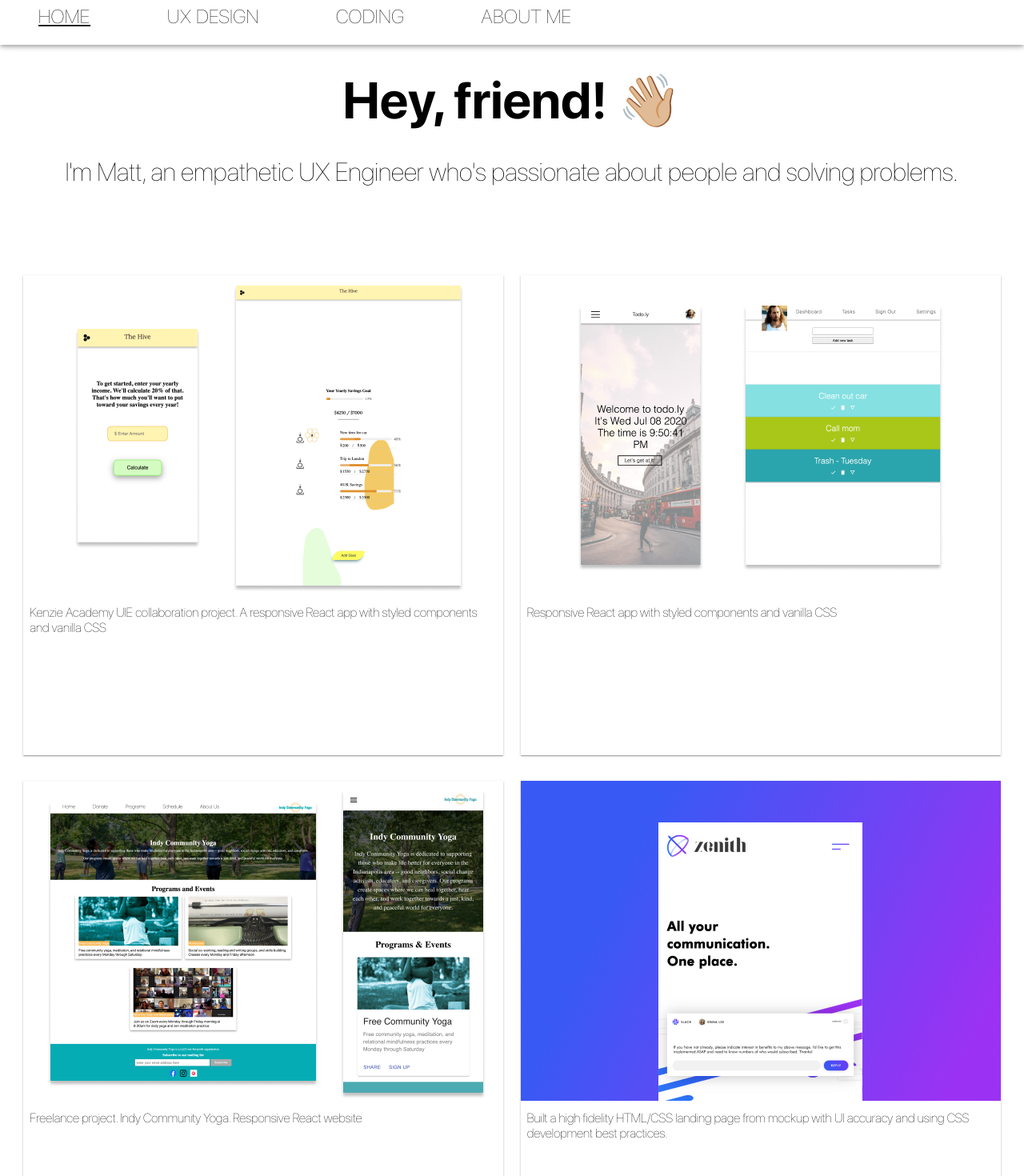
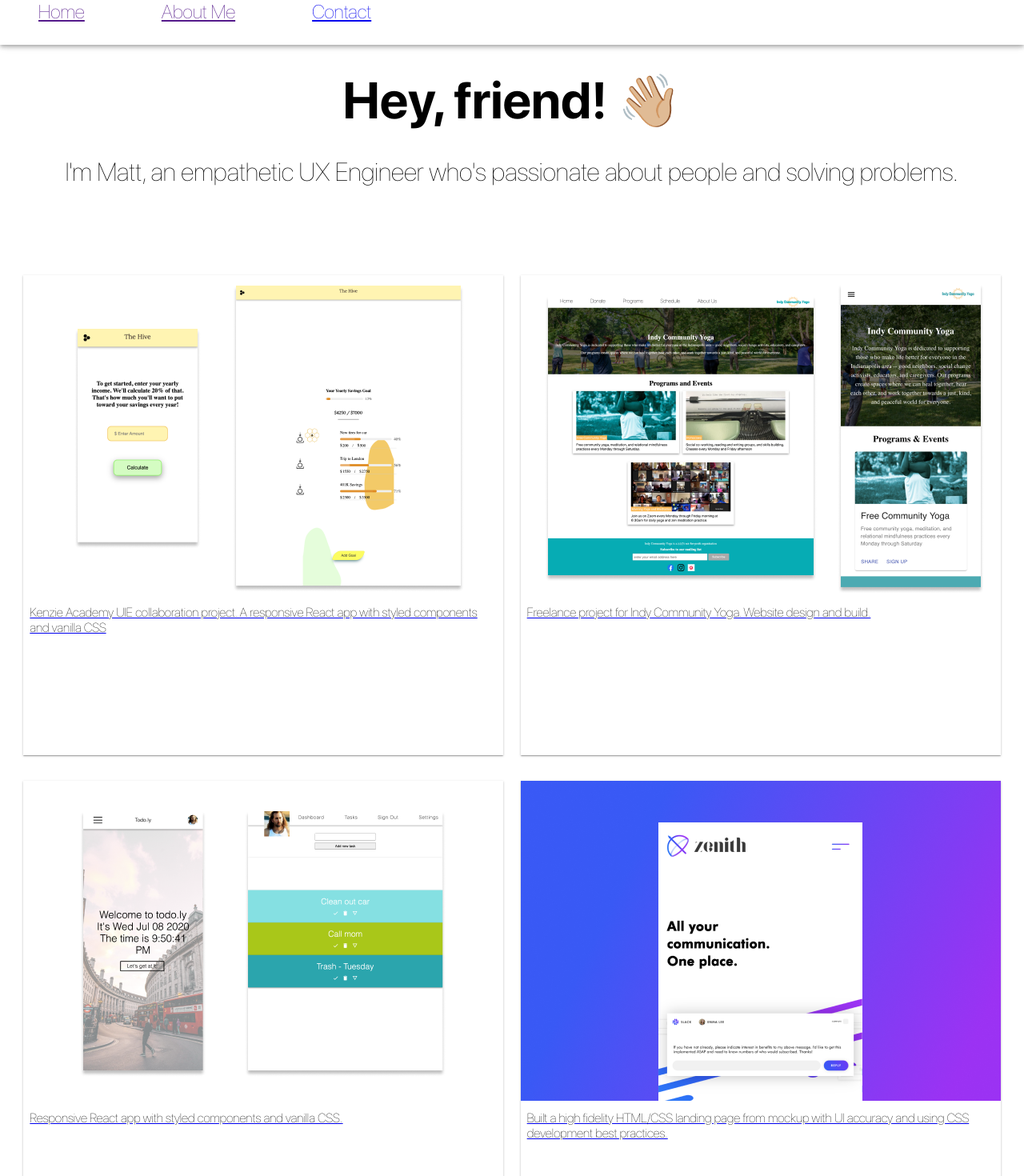
Before and after one commit to mmconroy/react-portfolio, a React (Create React App) app: page / in a window 1280 px wide. Shown: the top 1470 px of the page at 80% size. Built offline with nearby package versions, Linux system fonts and the light colour scheme.

Commit message:
Cards updated with images and URLs

```diff
--- a/src/App.js
+++ b/src/App.js
@@ -4,17 +4,15 @@ import Main from "./Components/Main";
 import Header from "./Components/Header";
 import About from "./Components/About";
 import { Route } from "react-router-dom";
-import { Switch } from "@material-ui/core";
 
 function App() {
   return (
     <div className="App">
       <Header />
-
       <Route exact path="/">
         <Main />
       </Route>
-      <Route exact path="About">
+      <Route exact path="/About">
         <About />
       </Route>
     </div>
--- a/src/Components/Header.js
+++ b/src/Components/Header.js
@@ -1,10 +1,10 @@
 import React from "react";
 import "./Header.css";
+import { Link } from "react-router-dom";
 import Menu from "@material-ui/core/Menu";
 import MenuItem from "@material-ui/core/MenuItem";
 import MenuSharpIcon from "@material-ui/icons/MenuSharp";
 import AppBar from "@material-ui/core/AppBar";
-import Link from "@material-ui/core/Link";
 import linkedinlogo from "./img/linkedinlogo.png";
 import githublogo from "./img/githublogo.png";
 
@@ -41,38 +41,9 @@ export default function Header() {
           open={Boolean(anchorEl)}
           onClose={handleClose}
         >
-          <MenuItem
-            onClick={handleClose}
-            style={{
-              fontFamily: "SF Pro Display",
-            }}
-          >
-            Home
-          </MenuItem>
-          <MenuItem
-            onClick={handleClose}
-            style={{
-              fontFamily: "SF Pro Display",
-            }}
-          >
-            UX Design
-          </MenuItem>
-          <MenuItem
-            onClick={handleClose}
-            style={{
-              fontFamily: "SF Pro Display",
-            }}
-          >
-            Coding
-          </MenuItem>
-          <MenuItem
-            onClick={handleClose}
-            style={{
-              fontFamily: "SF Pro Display",
-            }}
-          >
-            About Me
-          </MenuItem>
+          <Link to="/">Home</Link>
+          <Link to="/About">About Me</Link>
+          Contact
         </Menu>
         <div className="social__wrapper">
           <a href="https://www.linkedin.com/in/mmconroy" target="_blank">
@@ -88,17 +59,14 @@ export default function Header() {
       <div className="app-bar">
         <AppBar color="grey">
           <div className="buttons_container">
-            <Link variant="button" color="textPrimary" href="#">
+            <Link variant="button" color="textPrimary" href="/">
               Home
             </Link>
-            <Link variant="button" color="textPrimary" href="#">
-              UX Design
+            <Link variant="button" color="textPrimary" href="/About">
+              About Me
             </Link>
-            <Link variant="button" color="textPrimary" href="#">
-              Coding
-            </Link>
-            <Link variant="button" color="textPrimary" href="#">
-              About Me
+            <Link to="/" variant="button" color="textPrimary" href="#">
+              Contact
             </Link>
           </div>
         </AppBar>
--- a/src/Components/Main.js
+++ b/src/Components/Main.js
@@ -21,22 +21,24 @@ const projectList = [
       "Kenzie Academy UIE collaboration project. A responsive React app with styled components and vanilla CSS ",
     image1: hive_1,
     image2: hive_2,
+    URL: "https://the-hive-app.netlify.app",
   },
   {
     id: 2,
+    title: "Indy Community Yoga",
+    description:
+      "Freelance project for Indy Community Yoga. Website design and build.",
+    image1: indy_1,
+    image2: indy_2,
+    URL: "https://www.indycommunityyoga.org/",
+  },
+  {
+    id: 3,
     title: "Todo.ly",
-    description: "Responsive React app with styled components and vanilla CSS",
+    description: "Responsive React app with styled components and vanilla CSS.",
     image1: todoly_1,
     image2: todoly_2,
-  },
-
-  {
-    id: 3,
-    title: "Indy Community Yoga",
-    description:
-      "Freelance project. Indy Community Yoga. Responsive React website",
-    image1: indy_1,
-    image2: indy_2,
+    URL: "https://mmconroy-todo-app.netlify.app/Todolist",
   },
 
   {
@@ -46,14 +48,16 @@ const projectList = [
       "Built a high fidelity HTML/CSS landing page from mockup with UI accuracy and using CSS development best practices.",
     image1: zenith_1,
     image2: zenith_2,
+    URL: "https://mmconroy-responsive-landing-page.netlify.app/",
   },
   {
     id: 5,
     title: "Responsive Grid Page",
     description:
-      "Created a responsive lo-fi design of a landing page for Kenzie Academy.",
+      "Created a vanilla HTML/CSS responsive lo-fi design of a landing page.",
     image1: kenzie_1,
     image2: kenzie_2,
+    URL: "https://mmconroy-css-grid-activity.netlify.app/",
   },
 ];
 
@@ -88,8 +92,10 @@ export class Main extends Component {
             <>
               <div className="card">
                 <StyledSpan>
-                  <img className="card-image" src={project.image2}></img>
-                  <p className="desc-text">{project.description}</p>
+                  <a href={project.URL}>
+                    <img className="card-image" src={project.image2}></img>
+                    <p className="desc-text">{project.description}</p>
+                  </a>
                 </StyledSpan>
               </div>
             </>
```
